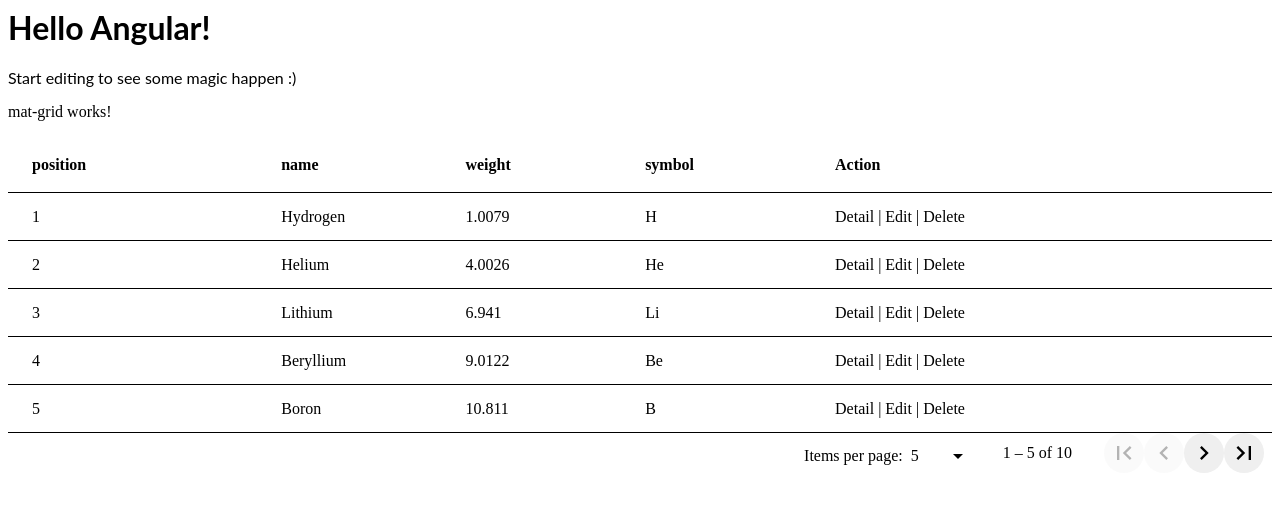
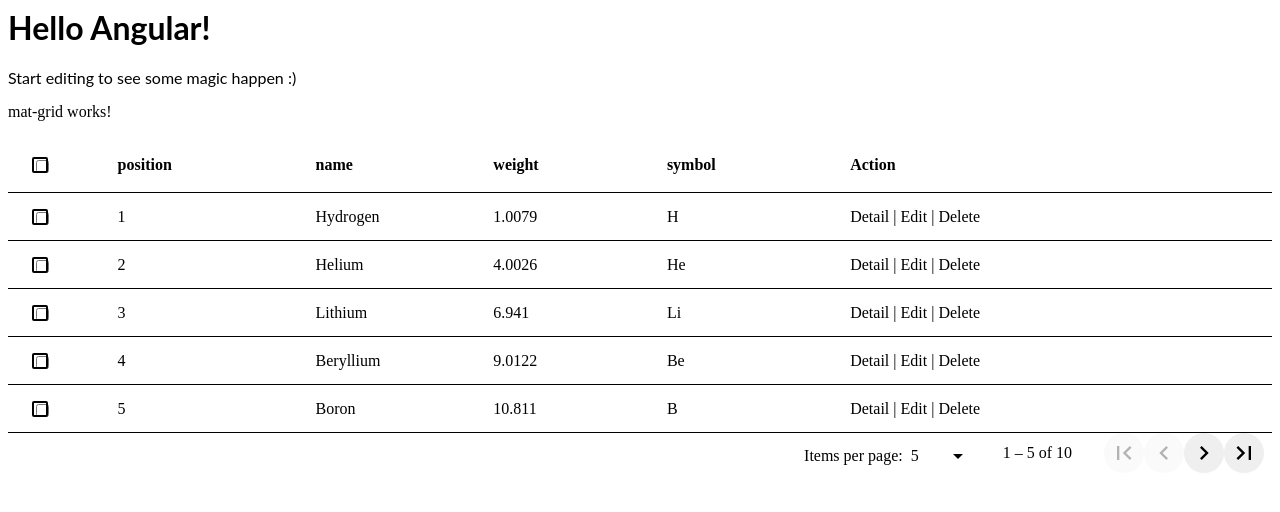
Before and after one commit to hudaSharings/angular-matgrid, an Angular app: page / in a window 1280 px wide. Shown: the top 512 px of the page. Built offline with nearby package versions, Linux system fonts and the light colour scheme.

Commit message:
1 file modified

```diff
--- a/src/app/materials/mat-grid/mat-grid.component.ts
+++ b/src/app/materials/mat-grid/mat-grid.component.ts
@@ -64,8 +64,11 @@
   ngOnInit() {
     this.Columns=this.columnDef
 
-    this.displayedColumns =this.columnDef.map(x=>{return x.name;})
+    this.displayedColumns.push('Select')
+    this.columnDef.map(x=>{this.displayedColumns.push(x.name);})
     this.displayedColumns.push('Action')
+
+
     this.dataSource= new MatTableDataSource(this.data);
     this.dataSource.paginator = this.paginator;
     this.dataSource.sort = this.sort;
```
